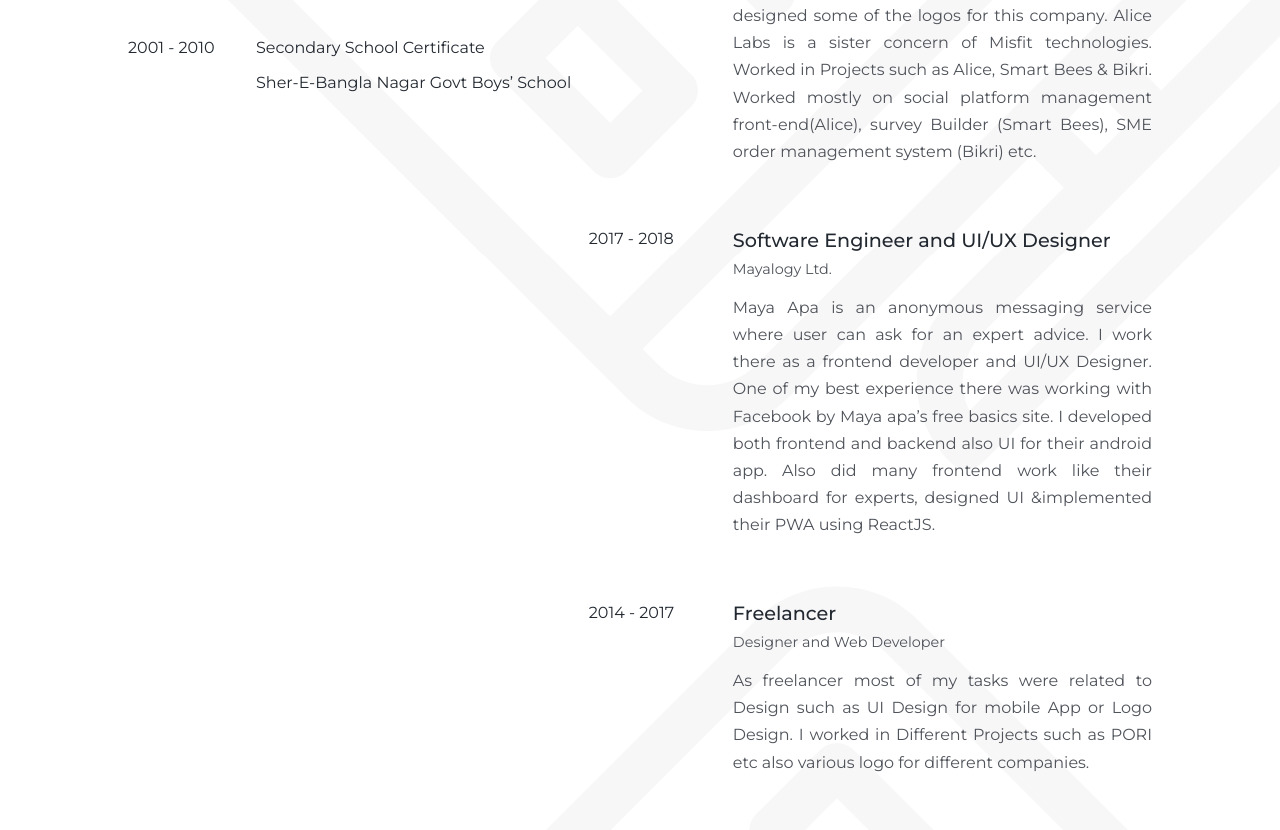
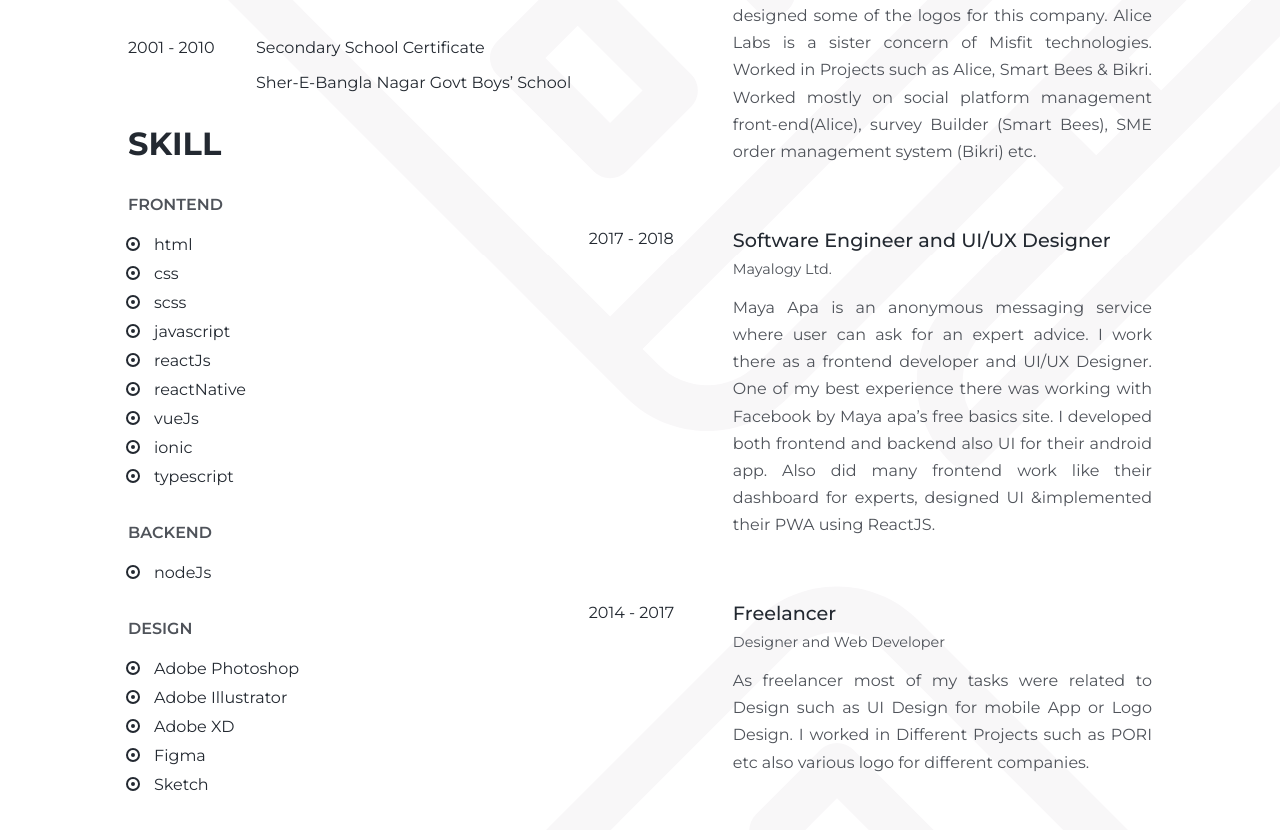
Before and after one commit to sazzadsazib/cv-online, a Vue app: page / in a window 1280 px wide. Shown: the part 882-1712 px from the top of the page. Built offline with nearby package versions, Linux system fonts and the light colour scheme.

Commit message:
fix: added skill

```diff
--- a/src/components/cvContainer.vue
+++ b/src/components/cvContainer.vue
@@ -16,6 +16,7 @@
             <div class="cv-section-divide__container">
                 <div class="first-section">
                     <cvEducation v-bind:educationData="cvData.education" />
+                    <cvSkill v-bind:skillsData="cvData.skills"/>
                 </div>
                 <div class="second-section">
                     <cvExperiance v-bind:experianceData="cvData.experiance"/>
@@ -29,12 +30,13 @@
 import cvHeader from './elements/cvHeader';
 import cvFieldOfWork from './elements/cvFieldOfWork';
 import cvEducation from './elements/cvEducation';
+import cvSkill from './elements/cvSkill';
 import cvExperiance from './elements/cvExperiance';
 
 export default {
     name: 'cvContainer',
     props: ['cvData'],
-    components: { cvHeader, cvFieldOfWork, cvEducation,cvExperiance },
+    components: { cvHeader, cvFieldOfWork, cvEducation,cvExperiance,cvSkill },
 };
 </script>
 
--- /dev/null
+++ b/src/components/elements/cvSkill.vue
@@ -0,0 +1,101 @@
+<template>
+    <div class="cv-skill">
+        <p class="title">Skill</p>
+
+        <div class="skill-list">
+            <div
+                class="skill-list-container"
+                v-for="(skillTitle, i) in Object.keys(skillsData)"
+                v-bind:key="i"
+            >
+                <!-- sounds wrong ^ -->
+                <p class="skill-list__title">
+                    {{ skillTitle }}
+                </p>
+
+                <div
+                    class="skill-list__list"
+                    v-for="(skill, index2) in skillsData[skillTitle]"
+                    v-bind:key="index2"
+                >
+                    <i class="skill-highlighter"></i> {{ skill }}
+                </div>
+            </div>
+        </div>
+    </div>
+</template>
+
+<script>
+export default {
+    props: ['skillsData'],
+};
+</script>
+
+<style scoped>
+.cv-skill {
+    margin-top: 1rem;
+}
+
+.skill-list {
+    display: flex;
+    justify-content: space-between;
+    flex-wrap: wrap;
+}
+.skill-list-container {
+    flex: 1;
+    min-width: 15rem;
+}
+.skill-list__title {
+    text-transform: uppercase;
+    font-weight: 600;
+    color: #4f535a;
+    font-size: 1rem;
+    margin-bottom: 0.5rem;
+    margin-top: 2rem;
+    margin-bottom: 1rem;
+}
+
+.skill-list__list {
+    display: flex;
+    align-items: center;
+    padding: 5px 0;
+}
+
+.skill-list__list > i {
+    margin-right: 1rem;
+}
+
+/* icon */
+
+.skill-highlighter {
+    box-sizing: border-box;
+    position: relative;
+    display: block;
+    transform: scale(var(--ggs, 1));
+    width: 10px;
+    height: 10px;
+    border: 2px solid transparent;
+    box-shadow: 0 0 0 2px;
+    border-radius: 100px;
+    overflow: hidden;
+}
+.skill-highlighter::before {
+    content: '';
+    display: block;
+    box-sizing: border-box;
+    position: absolute;
+    width: 4px;
+    height: 4px;
+    border: 2px solid;
+    border-radius: 3px;
+    left: 1px;
+    top: 1px;
+}
+
+/* just mobile */
+@media only screen and (max-width: 700px) {
+    .skill-list-container {
+        min-width: 10rem;
+    }
+}
+</style>
--- a/src/cvdata.js
+++ b/src/cvdata.js
@@ -34,8 +34,7 @@ module.exports = {
             result: '',
         },
     ],
-    skills: [
-        {
+    skills: {
             frontend: [
                 'html',
                 'css',
@@ -56,7 +55,6 @@ module.exports = {
                 'Sketch',
             ],
         },
-    ],
     experiance: [
         {
             id: 1,
```
